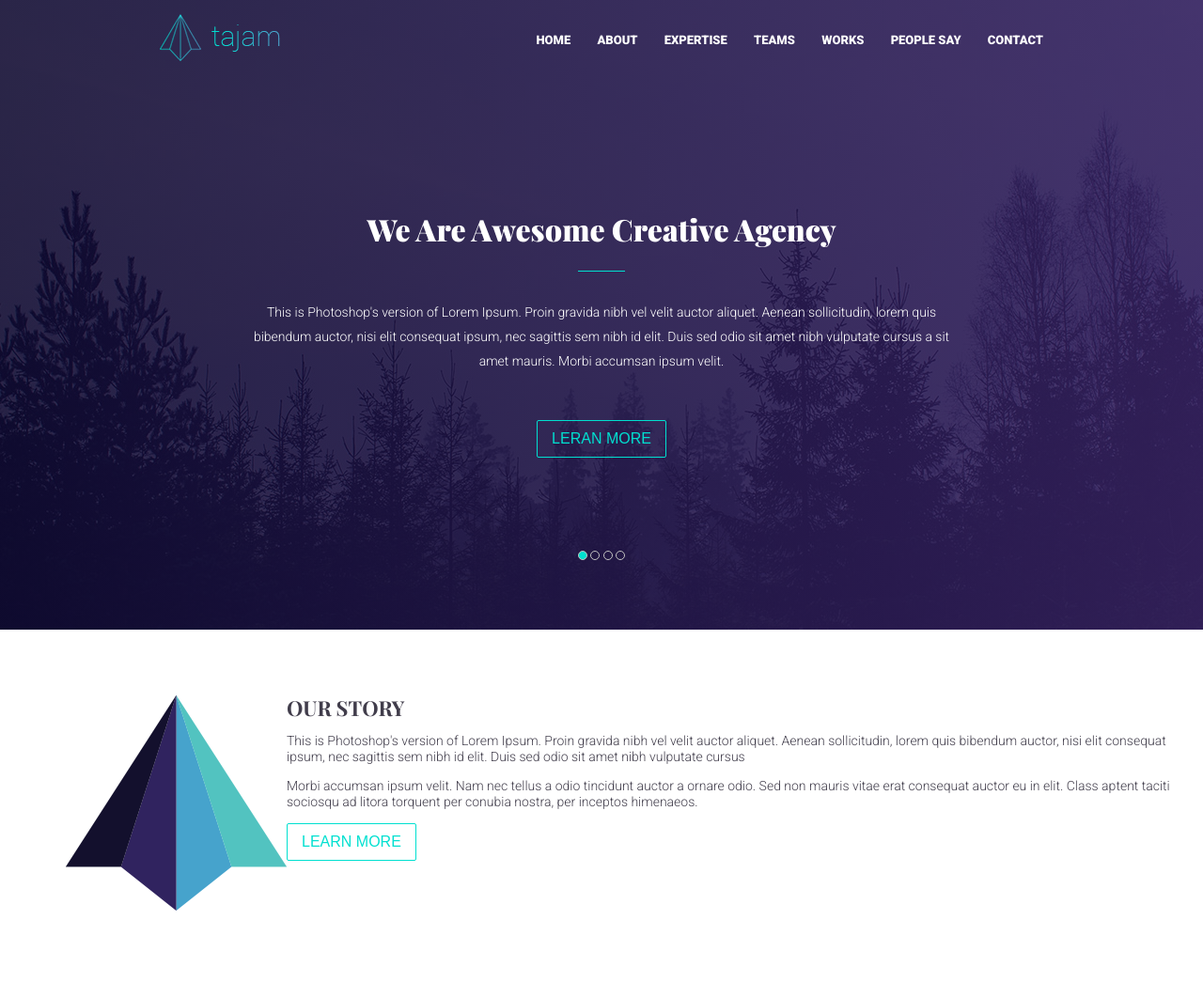
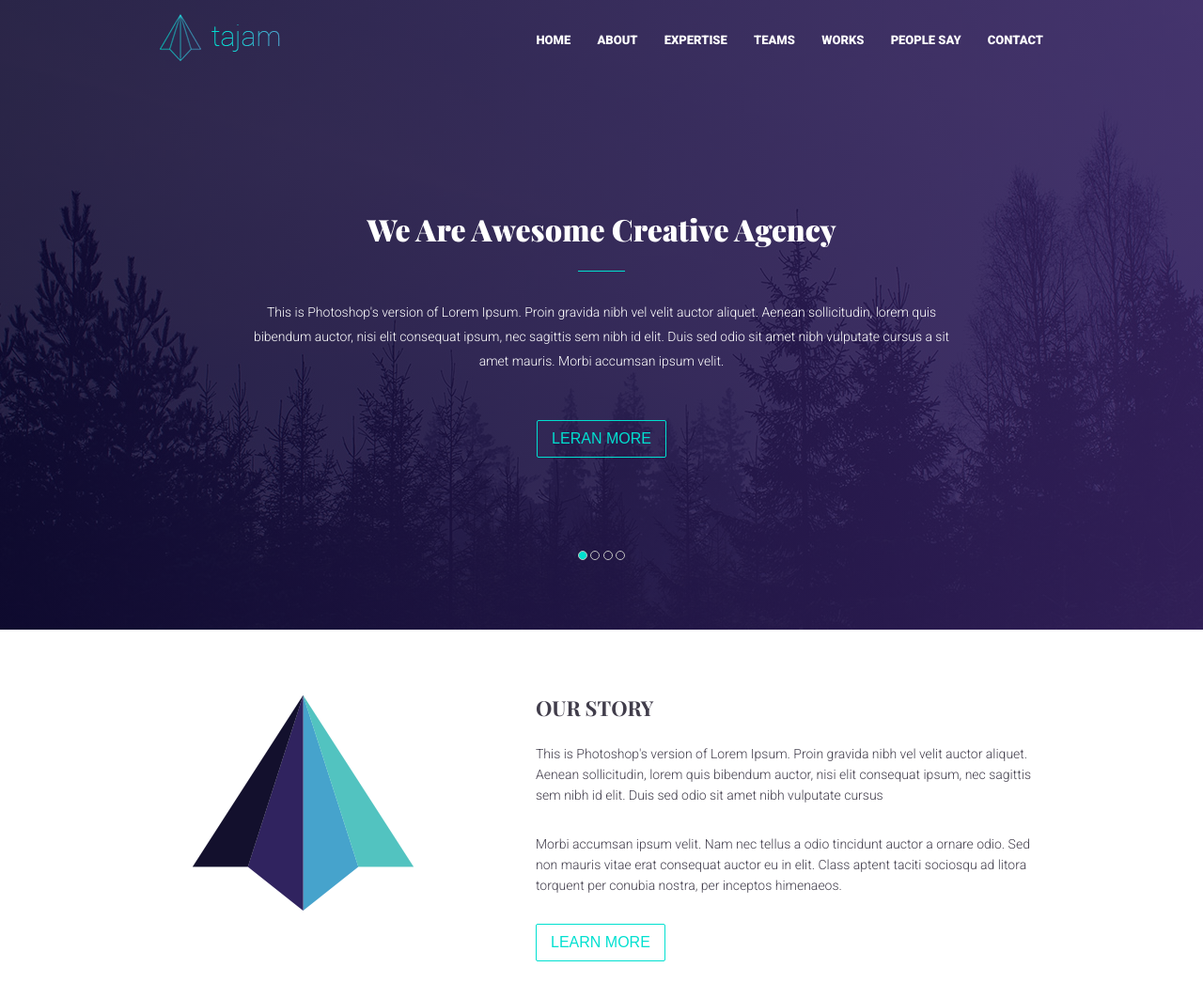
Before and after one commit to Mholy/tajam, a plain HTML site: page index.html in a window 1280 px wide. Shown: the whole page at 94% size. Before the commit the page ends 986 px from the top, so only its background shows below. Drawn offline with nearby package versions, Linux system fonts and the light colour scheme; a web font is replaced by a local one.

Commit message:
finish section about

```diff
--- a/css/main.css
+++ b/css/main.css
@@ -123,6 +123,10 @@ h5 {
     margin: 0;
     padding: 0;
     font-family: 'Playfair Display', serif;
+}
+
+p {
+    margin: 0;
 }
 
 /*=====  End of Overall  ======*/
@@ -266,15 +270,20 @@ h5 {
 }
 
 .about img {
-    float: left;
-    margin-left: 70px;
+    margin-left: 35px;
 }
 
 .about h2 {
+    margin-bottom: 25px;
     font-size: 22px;
     font-weight: 700;
     text-transform: uppercase;
     color: #413D4B;
+}
+
+.about p {
+    margin-bottom: 30px;
+    line-height: 22px;
 }
 
 /*=====  End of Section "About"  ======*/
--- a/index.html
+++ b/index.html
@@ -69,11 +69,17 @@
 ====================================-->
 
     <section class="about">
-        <img src="img/logo-section.png" alt="Tajam Logo">
-        <h2>Our Story</h2>
-        <p>This is Photoshop's version of Lorem Ipsum. Proin gravida nibh vel velit auctor aliquet. Aenean sollicitudin, lorem quis bibendum auctor, nisi elit consequat ipsum, nec sagittis sem nibh id elit. Duis sed odio sit amet nibh vulputate cursus</p>
-        <p>Morbi accumsan ipsum velit. Nam nec tellus a odio tincidunt auctor a ornare odio. Sed non mauris vitae erat consequat auctor eu in elit. Class aptent taciti sociosqu ad litora torquent per conubia nostra, per inceptos himenaeos.</p>
-        <a class="btn">Learn More</a>
+        <div class="container-center pure-g">
+            <div class="pure-u-5-12 l-box">
+                <img src="img/logo-section.png" alt="Tajam Logo">
+            </div>
+            <div class="pure-u-7-12 l-box">
+                <h2>Our Story</h2>
+                <p>This is Photoshop's version of Lorem Ipsum. Proin gravida nibh vel velit auctor aliquet. Aenean sollicitudin, lorem quis bibendum auctor, nisi elit consequat ipsum, nec sagittis sem nibh id elit. Duis sed odio sit amet nibh vulputate cursus</p>
+                <p>Morbi accumsan ipsum velit. Nam nec tellus a odio tincidunt auctor a ornare odio. Sed non mauris vitae erat consequat auctor eu in elit. Class aptent taciti sociosqu ad litora torquent per conubia nostra, per inceptos himenaeos.</p>
+                <a class="btn">Learn More</a>
+            </div>
+        </div>
     </section>
 
 <!--====  End of Section About  ====-->
```
